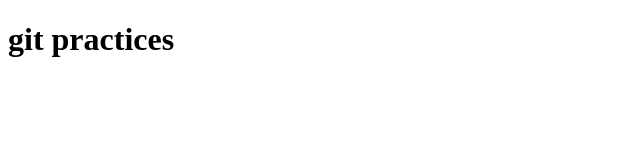
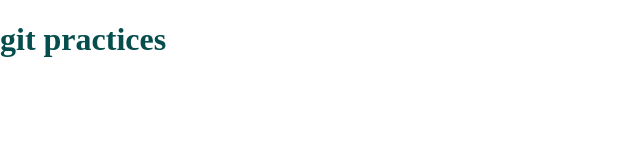
Before and after one commit to khushboo30102005/git-learning-practices, a plain HTML site: page index.html in a window 1280 px wide. Shown: the whole page, without its empty margins (0-640 px from the left). Drawn offline with Linux system fonts and the light colour scheme.

Commit message:
add some basic style

```diff
--- a/index.html
+++ b/index.html
@@ -3,6 +3,7 @@
 <head>
   <meta charset="UTF-8">
   <meta name="viewport" content="width=device-width, initial-scale=1.0">
+  <link rel="stylesheet" href="style.css">
   <title>git practices</title>
 </head>
 <body>
--- a/style.css
+++ b/style.css
@@ -0,0 +1,7 @@
+body{
+  margin: 0;
+  box-sizing: border-box;
+}
+h1{
+  color: rgb(6, 78, 78);
+}
```
